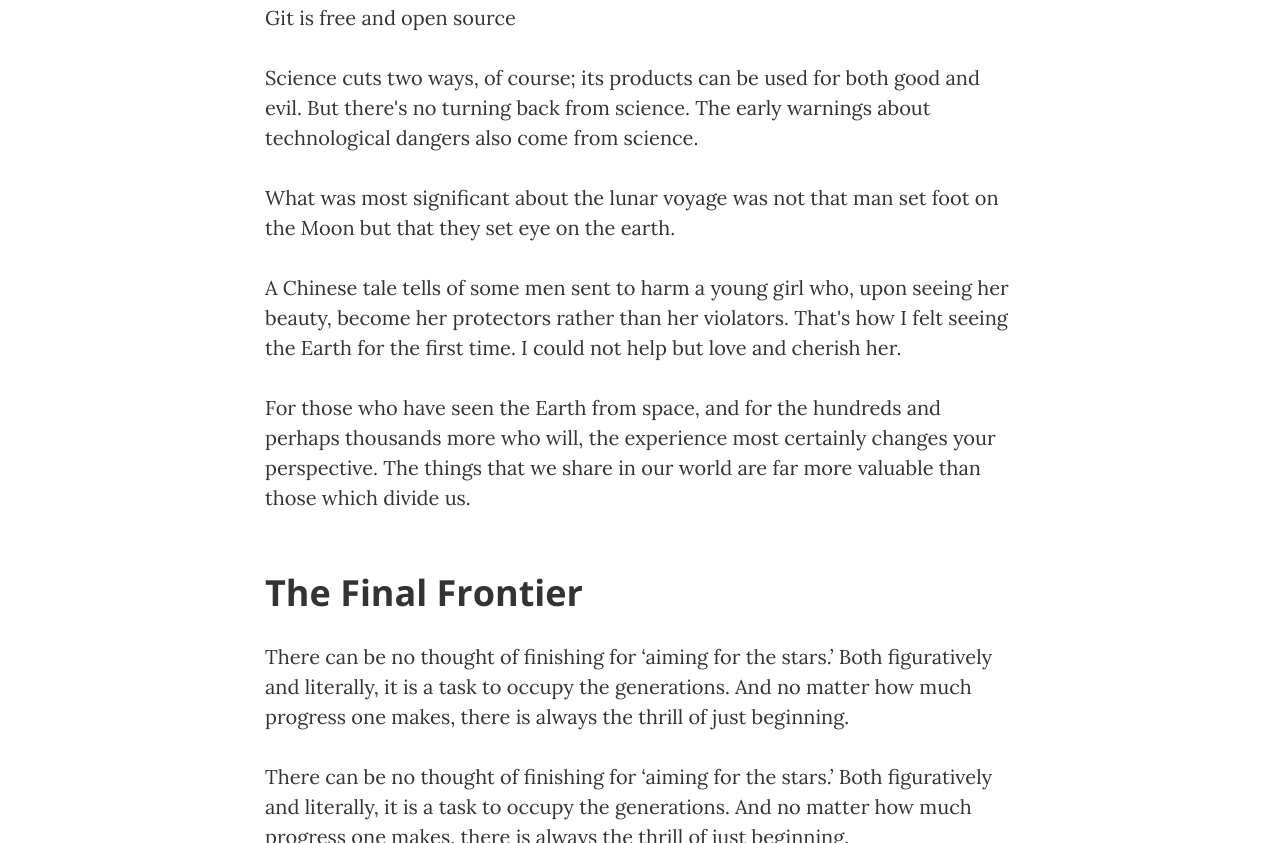
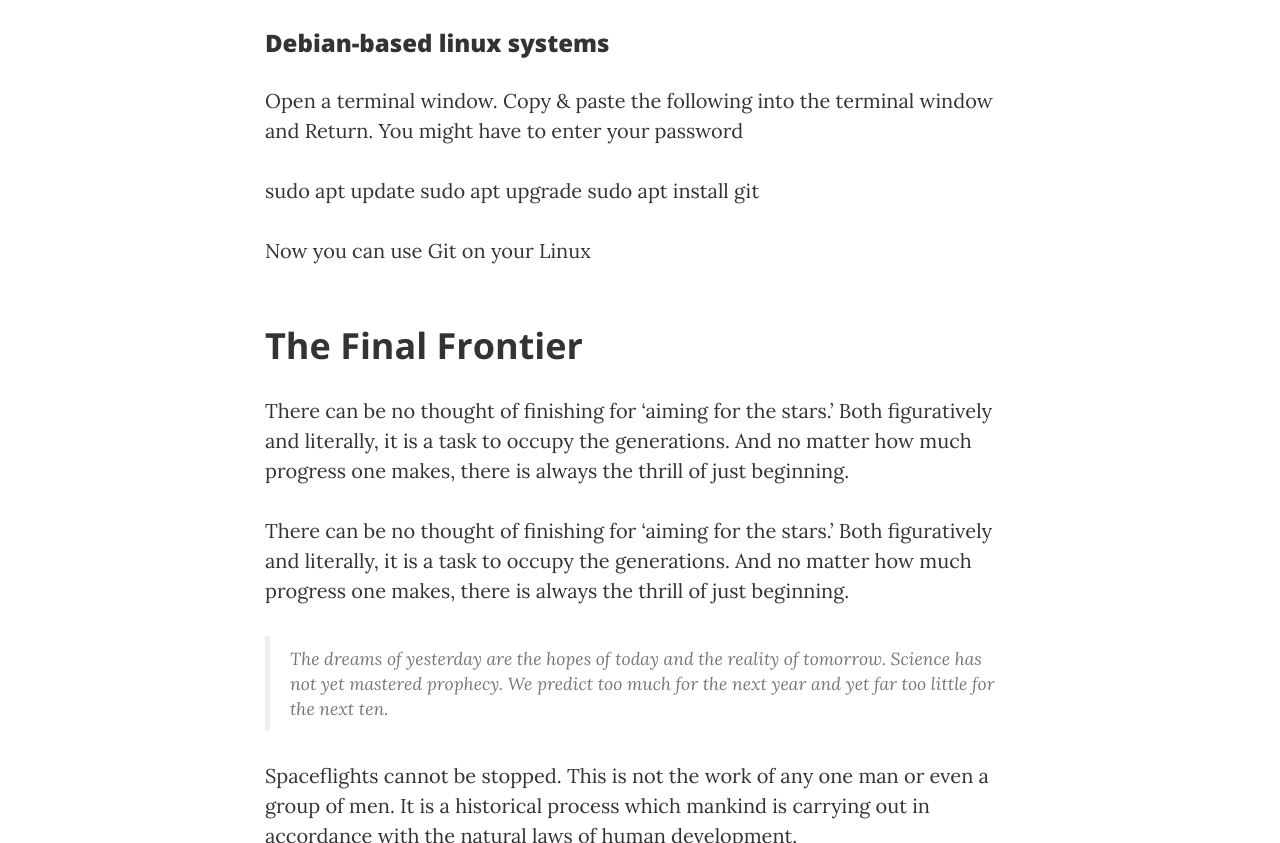
Before and after one commit to lacnham/S3878533.github.io, a website: page post2.html in a window 1280 px wide. Shown: the part 713-1556 px from the top of the page. Drawn offline with nearby package versions, Linux system fonts and the light colour scheme.

Commit message:
create linux

```diff
--- a/post2.html
+++ b/post2.html
@@ -74,8 +74,7 @@
             <div class="row">
                 <div class="col-lg-8 col-lg-offset-2 col-md-10 col-md-offset-1">
                     <div class="post-heading">
-                        <h1>Overview of Git and GitHub</h1>
-                        <h2 class="subheading">What is Github ? Benefits of Github?</h2>
+                        <h1>How to install Git and GitHub.</h1>
                         <span class="meta">Posted by <a href="#">Lac Nham blog</a> on December 6, 2020</span>
                     </div>
                 </div>
@@ -88,17 +87,17 @@
         <div class="container">
             <div class="row">
                 <div class="col-lg-8 col-lg-offset-2 col-md-10 col-md-offset-1">
-                    <h2 class="section-heading">What is Git?</h2>
-                    <p>Git is free and open source  </p>
-
-                    <p>Science cuts two ways, of course; its products can be used for both good and evil. But there's no turning back from science. The early warnings about technological dangers also come from science.</p>
-
-                    <p>What was most significant about the lunar voyage was not that man set foot on the Moon but that they set eye on the earth.</p>
-
-                    <p>A Chinese tale tells of some men sent to harm a young girl who, upon seeing her beauty, become her protectors rather than her violators. That's how I felt seeing the Earth for the first time. I could not help but love and cherish her.</p>
-
-                    <p>For those who have seen the Earth from space, and for the hundreds and perhaps thousands more who will, the experience most certainly changes your perspective. The things that we share in our world are far more valuable than those which divide us.</p>
-
+                    <h2 class="section-heading">GIT ON LINUX </h2>
+                    <P>Decide on which Linux distribution your framework is based on. Most Linux systems – counting Ubuntu – are Debian-based. </P>
+                    <h3>Debian-based linux systems</h3>
+                    <p>
+                        Open a terminal window.
+                         Copy & paste the following into the terminal window and Return.
+                        You might have to enter your password</p>
+                    <P>sudo apt update
+                        sudo apt upgrade
+                        sudo apt install git</P>
+                    <p>Now you can use Git on your Linux</p>
                     <h2 class="section-heading">The Final Frontier</h2>
 
                     <p>There can be no thought of finishing for ‘aiming for the stars.’ Both figuratively and literally, it is a task to occupy the generations. And no matter how much progress one makes, there is always the thrill of just beginning.</p>
```
